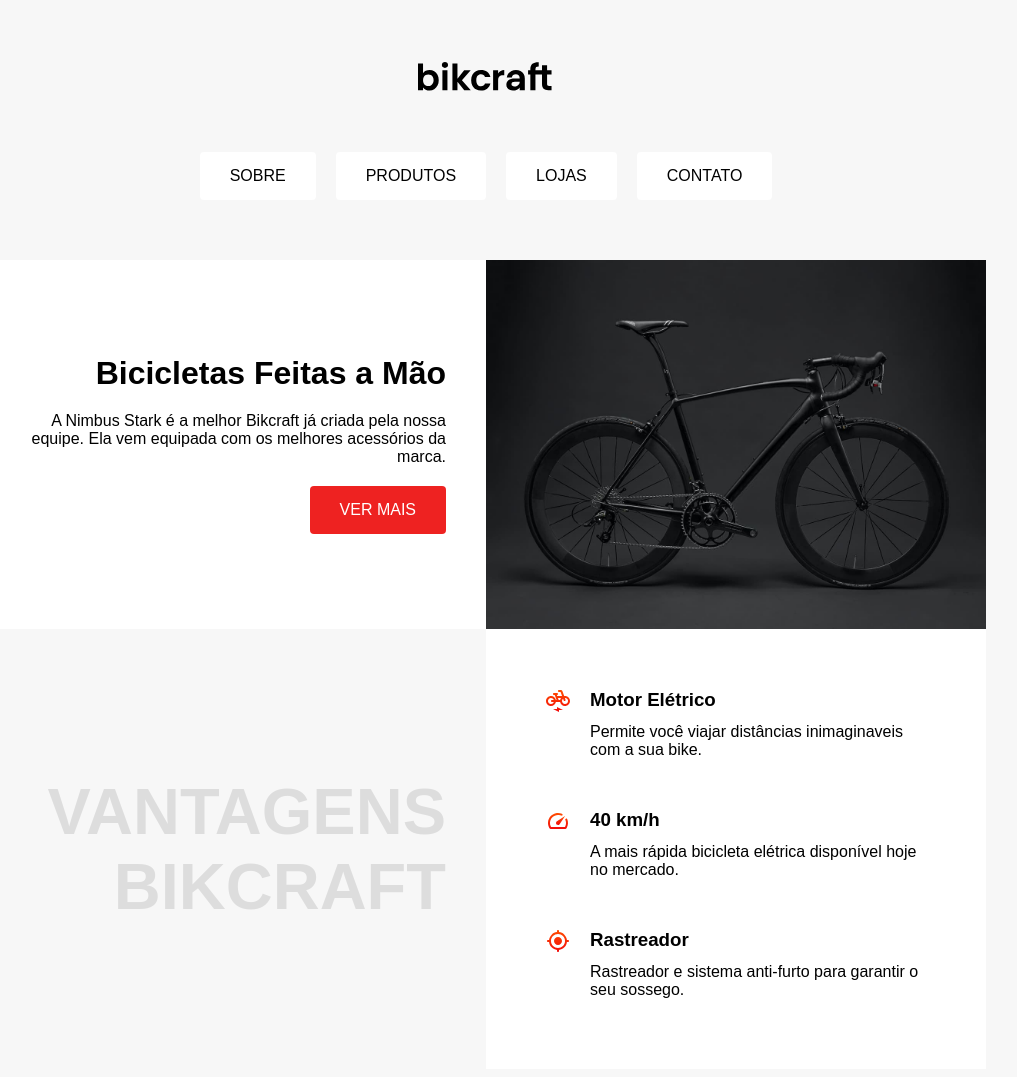
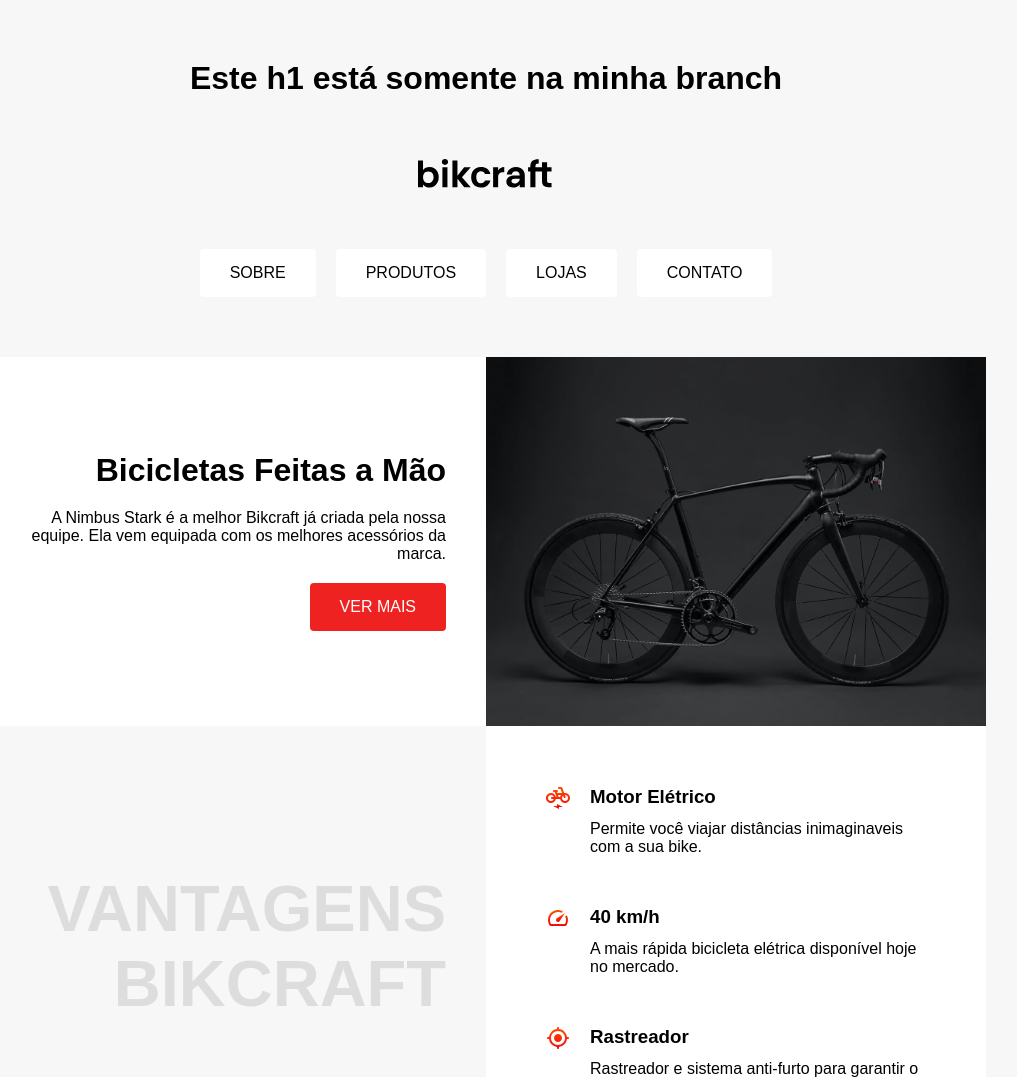
Before and after one commit to tinGoblinKaz/landing_page, a plain HTML site: page index.html in a window 1280 px wide. Shown: the top 1077 px of the page, without its empty margins (154-1171 px from the left). Drawn offline with Linux system fonts and the light colour scheme.

Commit message:
Primeiro commit da minha_branch

```diff
--- a/index.html
+++ b/index.html
@@ -7,6 +7,7 @@
     <link rel="stylesheet" href="style.css">
 </head>
 <body>
+    <h1>Este h1 está somente na minha branch</h1>
     <img src="./img/bikcraft.svg" alt="Bikcraft">
 
     <div class="menu">
```
Also changed, not shown: 1 other file.
